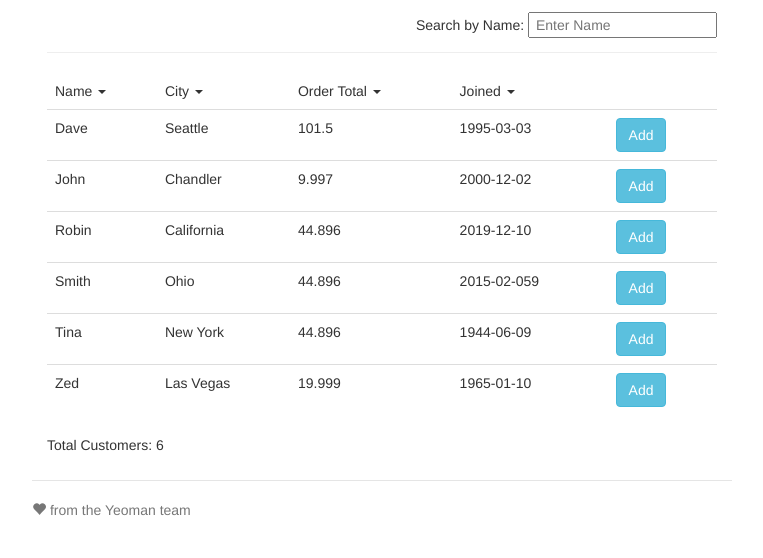
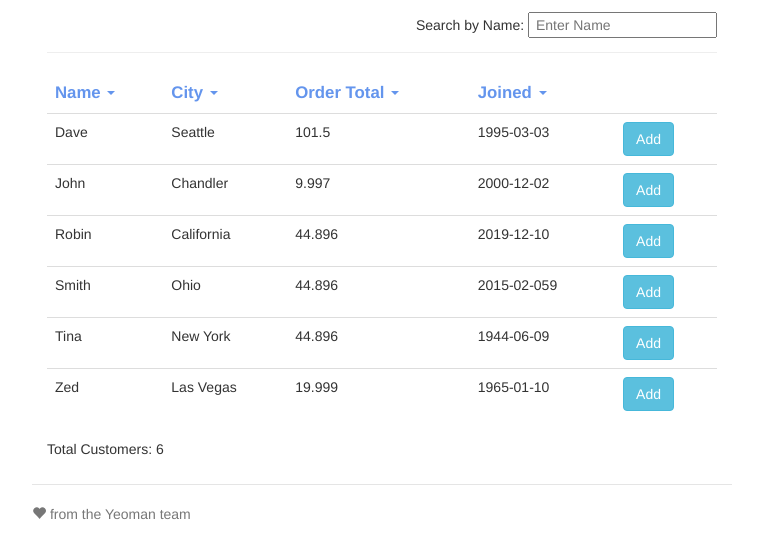
Before and after one commit to shanmukha6/customerApp, a website: page app/index.html in a window 1280 px wide. Shown: the part 204-762 px from the top of the page, without its empty margins (258-1021 px from the left). Drawn offline with nearby package versions, Linux system fonts and the light colour scheme; some packages are replaced by stand-ins of ours; files that its build step writes are made by us from their sources.

Commit message:
Code refactored

```diff
--- a/app/styles/main.css
+++ b/app/styles/main.css
@@ -15,6 +15,14 @@ body {
 /* Custom page header */
 .header {
   border-bottom: 1px solid #e5e5e5;
+}
+.caret{border-top:4px solid cornflowerblue;}
+.table-hover tbody tr:hover td, .table-hover tbody tr:hover th {
+  background-color: cornflowerblue;
+}
+thead{
+  font-size: larger;
+  color: cornflowerblue;
 }
 /* Make the masthead heading the same height as the navigation */
 .header h3 {
--- a/app/views/main.html
+++ b/app/views/main.html
@@ -2,15 +2,15 @@
 <div class="panel-heading"><h1>Customers</h1></div>
 <div class="panel-body">
   <div class="pull-right"> Search by Name:
-    <input type="text"ng-model="customerFilter.name"placeholder=" Enter Name ">
+    <input class="typeahead" type="text"ng-model="customerFilter.name"placeholder=" Enter Name ">
   </div><br/><hr/>
   <table class="table table-hover">
     <thead>
     <tr>
-      <td ng-click="sortBy = 'name';reverse=!reverse">Name <span class="caret red"></span></td>
-      <td ng-click="sortBy = 'city';reverse=!reverse">City <span class="caret red"></span></td>
-      <td ng-click="sortBy = 'orderTotal';reverse=!reverse">Order Total <span class="caret red"></span></td>
-      <td ng-click="sortBy = 'joined';reverse=!reverse">Joined <span class="caret red"></span></td>
+      <td ng-click="sortBy = 'name';reverse=!reverse"><b>Name</b> <span class="caret red"></span></td>
+      <td ng-click="sortBy = 'city';reverse=!reverse"><b>City</b> <span class="caret red"></span></td>
+      <td ng-click="sortBy = 'orderTotal';reverse=!reverse"><b>Order Total</b> <span class="caret red"></span></td>
+      <td ng-click="sortBy = 'joined';reverse=!reverse"><b>Joined</b> <span class="caret red"></span></td>
       <td>&nbsp;</td>
     </tr>
     </thead>
```
